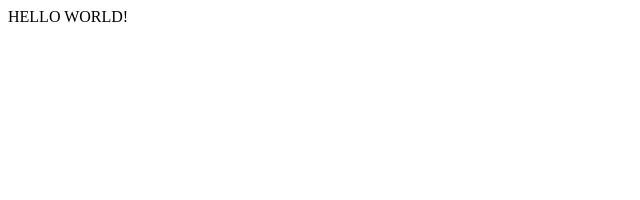
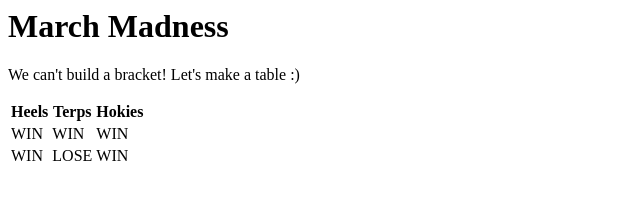
Before and after one commit to elsi5/elsi5.github.io, a plain HTML site: page index.html in a window 1280 px wide. Shown: the whole page, without its empty margins (0-640 px from the left). Drawn offline with Linux system fonts and the light colour scheme.

Commit message:
Update index.html

```diff
--- a/index.html
+++ b/index.html
@@ -1 +1,40 @@
-HELLO WORLD!
+<html>
+
+  <head>
+  <title>
+    Hello World!!
+  </title>
+
+  <link type = "text.css" rel"stylesheet" href=""/>
+  </head>
+
+  <!--Comment-->
+    <body>
+
+      <h1>March Madness</h1>
+      <p>We can't build a bracket! Let's make a table :)</p>
+
+      <table>
+        <tr>
+          <th>Heels</th>
+          <th>Terps</th>
+          <th>Hokies</th>
+        </tr>
+        <tr>
+          <td>WIN</td>
+          <td>WIN</td>
+          <td>WIN</td>
+        </tr>
+        <tr>
+          <td>WIN</td>
+          <td>LOSE</td>
+          <td>WIN</td>
+        </tr>
+      </table>
+
+
+    </body>
+
+
+
+</html>
```
